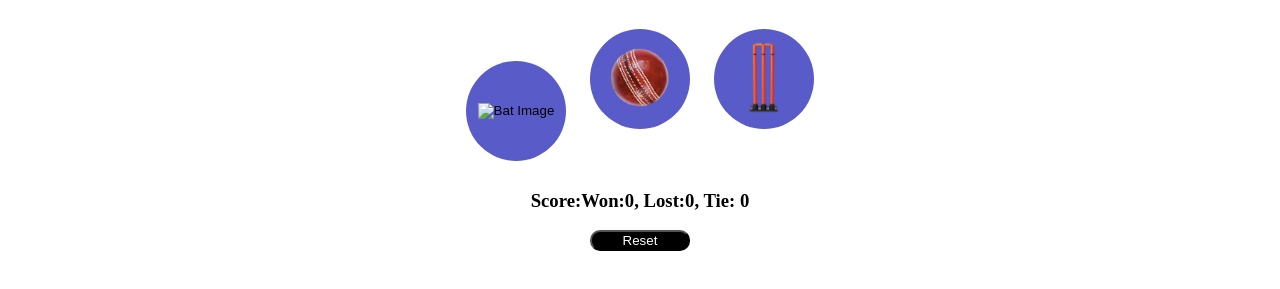
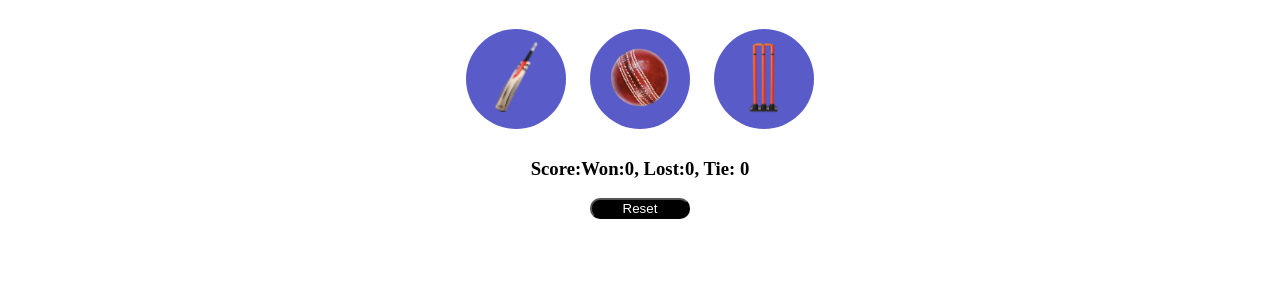
Before and after one commit to avanit-kushwaha/Cricket-App, a plain HTML site: page index.html in a window 1280 px wide. Shown: the part 61-350 px from the top of the page. Drawn offline with Linux system fonts and the light colour scheme; files whose address does not match are found by name.

Commit message:
Update index.html

```diff
--- a/index.html
+++ b/index.html
@@ -12,7 +12,7 @@
   let resultMsg = getResult('Bat', computerChoice);
   showResult('Bat', computerChoice, resultMsg);
   ">
-    <img src="images/bat.png" alt="Bat Image" class="choice-image">
+    <img src="bat.png" alt="Bat Image" class="choice-image">
   </button>
 
   <button class="choice-button" onclick="
```
